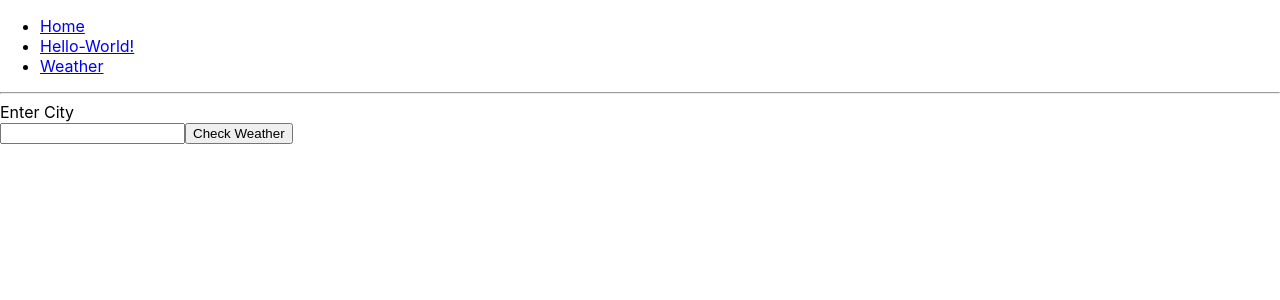
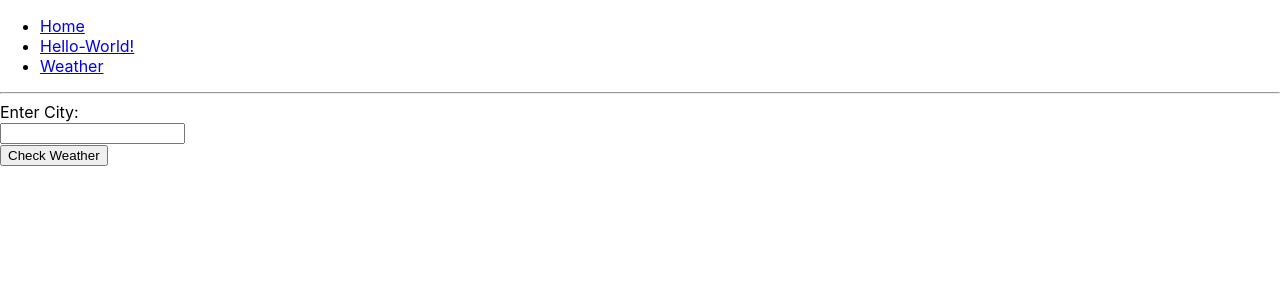
Before and after one commit to aeldaly/react-tutorial, a React (Create React App) app: page /weather in a window 1280 px wide. Shown: the top 300 px of the page. Built offline with nearby package versions, Linux system fonts and the light colour scheme.

Commit message:
homework week 3_2

```diff
--- a/src/pages/weather.js
+++ b/src/pages/weather.js
@@ -2,9 +2,10 @@ import React, { Component } from 'react';
 import axios from 'axios';
 
 class WeatherApp extends Component {
+
   constructor(props) {
     super(props);
-    this.handleSelectCity = this.handleSelectCity.bind(this);
+    this.handleCheckWeather = this.handleCheckWeather.bind(this);
     this.state = {
       city: null,
       temperature: null,
@@ -14,7 +15,7 @@ class WeatherApp extends Component {
     };
   }
 
-  handleSelectCity(e) {
+  handleCheckWeather(e) {
     e.preventDefault();
     const city = e.target.elements.city.value.trim();
     if (city) {
@@ -67,20 +68,41 @@ class WeatherApp extends Component {
   render() {
     return (
       <div>
-        <label>Enter City</label>
-        <form onSubmit={this.handleSelectCity}>
-          <input type="text" name="city"/>
-          <button>Check Weather</button>
-        </form>
-        <div style={this.state.textStyle}>
-          {
-            this.state.temperature &&
-            <p>Current temperature in {this.state.city}: {this.state.temperature}</p>
-          }
-        </div>
+        <CityPick
+          handleCheckWeather={this.handleCheckWeather}
+        />
+        <Temperature
+          textStyle={this.state.textStyle}
+          city={this.state.city}
+          temperature={this.state.temperature}
+        />
       </div>
     )
   };
 }
 
+const CityPick = (props) => {
+  return (
+    <div>
+      <label>Enter City:</label>
+      <form onSubmit={props.handleCheckWeather}>
+        <input type="text" name="city"/>
+        <br/>
+        <button>Check Weather</button>
+      </form>
+    </div>
+  );
+};
+
+const Temperature = (props) => {
+  return (
+    <div style={props.textStyle}>
+      {
+        props.temperature &&
+        <p>Current temperature in {props.city}: {props.temperature} {String.fromCharCode(176)}C</p>
+      }
+    </div>
+  );
+};
+
 export default WeatherApp;
```
